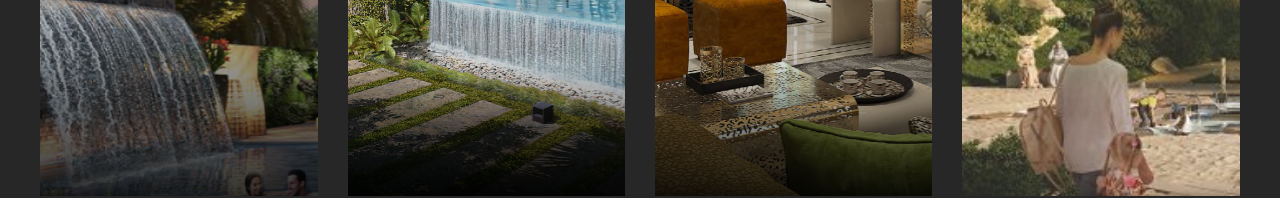
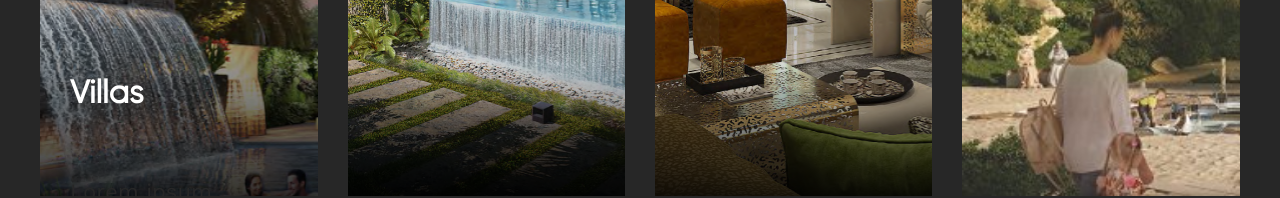
Before and after one commit to VitaliyM/agroshop, a React (Create React App) app: page / in a window 1280 px wide. Shown: the part 1728-1926 px from the top of the page. Built offline with nearby package versions, Linux system fonts and the light colour scheme.

Commit message:
Slider Styling3

```diff
--- a/src/components/main/latestProjects/LatestProjects.jsx
+++ b/src/components/main/latestProjects/LatestProjects.jsx
@@ -16,7 +16,13 @@ const LatestProjects = () => {
 
       <div className='projectsSliderBlock'>
         <div className='rpojectListWrapper'>
-          <div className="projectList project1"></div>
+          <div className="projectList project1">
+            <div className="projectDescribe">
+              <div className='projectDescribeHeader'>Villas</div>
+              <div className='projectDescribeText'>Lorem ipsum dolor sit amet, consectetur adipiscing elit. Consequat molestie integer aliquam consectetur. Faucibus vitae dui massa tellus magna sit.</div>
+              <div className='projectDescribeSeeMore'>See project {'>'} </div>
+            </div>
+          </div>
           <div className="projectList project2"></div>
           <div className="projectList project3"></div>
           <div className="projectList project4"></div>
--- a/src/components/main/latestProjects/latestProjects.css
+++ b/src/components/main/latestProjects/latestProjects.css
@@ -73,6 +73,8 @@
 .projectList {
     width: 430px;
     height: 572px;
+    position: relative;
+    overflow: hidden;
 }
 
 .project1 {
@@ -91,6 +93,64 @@
     background: url(../../../images/project4\ \(expo\ valley\).jpg) no-repeat;
     background-size: cover;
 }
+
+.projectDescribe {
+    height: 100%;
+    width: 100%;
+    padding-left: 30px;
+    padding-right: 60px;
+    padding-top: 46px;
+    padding-bottom: 44px;
+    display: flex;
+    flex-direction: column;
+    justify-content: space-between;
+    position: absolute;
+    z-index: 1;
+    top: 400px;
+    left: 0;
+    transition: all 0.2s linear;
+}
+
+.projectDescribeHeader {
+    font-family: 'Gilroy';
+    font-style: normal;
+    font-weight: 700;
+    font-size: 32px;
+    line-height: 45px;
+    color: #FFFFFF;
+    transition: all 0.2s linear;
+}
+
+.projectDescribeText {
+    font-family: 'Work Sans';
+    font-style: normal;
+    font-weight: 400;
+    font-size: 22px;
+    line-height: 26px;
+    color: #272727;
+}
+
+.projectDescribeSeeMore {
+    font-family: 'Work Sans';
+    font-style: normal;
+    font-weight: 700;
+    font-size: 20px;
+    line-height: 23px;
+    color: #272727;
+    cursor: pointer;
+}
+
+.projectList:hover .projectDescribe {
+    background: #FCD54C;
+    top: 0;
+    transition: all 0.2s linear;
+}
+
+.projectList:hover .projectDescribeHeader {
+    color: #272727;
+}
+
+
 
 .switchSliderBlock {
     width: 73px;
```
